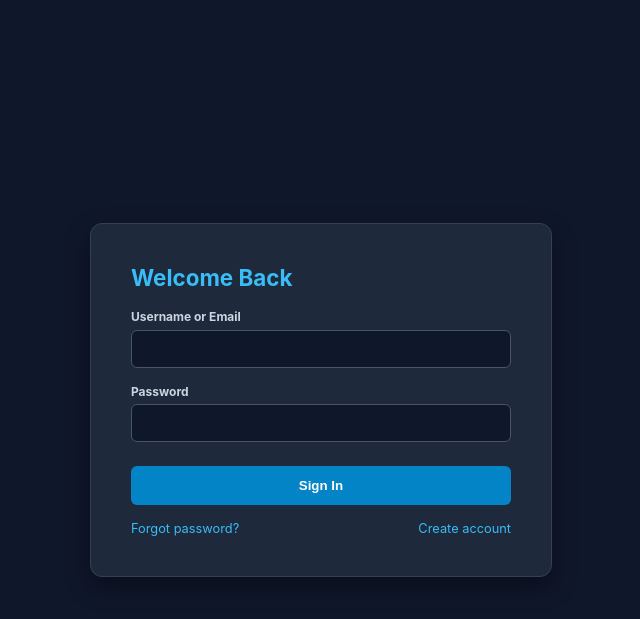
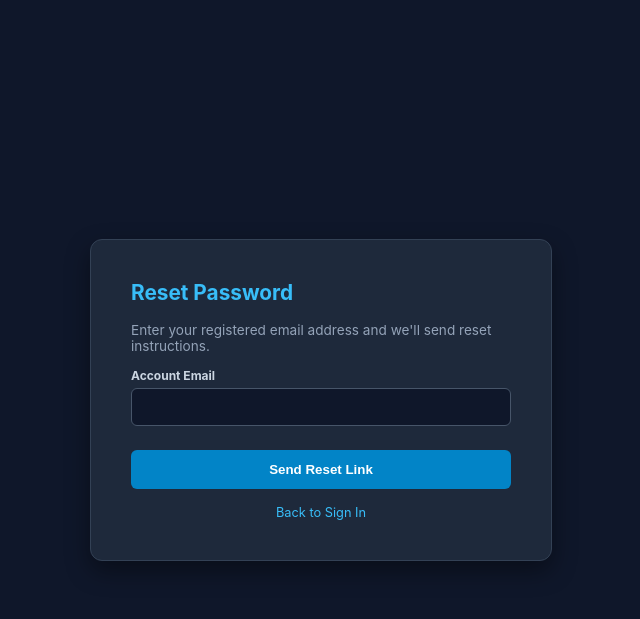
Before and after one commit to dynamixAI/priority-planner-app, a Flask app: page /forgot-password in a window 1280 px wide. Shown: the top 619 px of the page, without its empty margins (319-959 px from the left). Run offline with Flask 3, Linux system fonts and the light colour scheme.

Commit message:
Update forgot password page layout and content

```diff
--- a/templates/forgot_password.html
+++ b/templates/forgot_password.html
@@ -2,41 +2,32 @@
 <html lang="en">
 <head>
   <meta charset="UTF-8">
-  <title>Login | Priority Planner</title>
+  <title>Forgot Password | Priority Planner</title>
   <style>
     body { font-family: -apple-system, BlinkMacSystemFont, "Segoe UI", Roboto, sans-serif; background: #0f172a; color: #f8fafc; margin: 0; display: flex; align-items: center; justify-content: center; height: 100vh; }
     .card { background: #1e293b; padding: 2.5rem; border-radius: 12px; width: 380px; box-shadow: 0 10px 25px rgba(0,0,0,0.4); border: 1px solid #334155; }
-    h2 { margin-top: 0; font-size: 1.4rem; color: #38bdf8; }
+    h2 { margin-top: 0; font-size: 1.3rem; color: #38bdf8; }
+    p { font-size: 0.85rem; color: #94a3b8; }
     .form-group { margin-bottom: 1rem; }
     label { display: block; font-size: 0.75rem; font-weight: bold; margin-bottom: 0.35rem; color: #cbd5e1; }
     input { width: 100%; box-sizing: border-box; padding: 0.65rem; border-radius: 6px; border: 1px solid #475569; background: #0f172a; color: #fff; }
     .btn { width: 100%; padding: 0.75rem; border-radius: 6px; background: #0284c7; color: #fff; font-weight: bold; border: none; cursor: pointer; margin-top: 0.5rem; }
-    .flashes { color: #f87171; font-size: 0.8rem; margin-bottom: 1rem; }
-    .links { display: flex; justify-content: space-between; margin-top: 1rem; font-size: 0.8rem; }
+    .links { text-align: center; margin-top: 1rem; font-size: 0.8rem; }
     .links a { color: #38bdf8; text-decoration: none; }
   </style>
 </head>
 <body>
   <div class="card">
-    <h2>Welcome Back</h2>
-    {% with messages = get_flashed_messages() %}
-      {% if messages %}<div class="flashes">{{ messages[0] }}</div>{% endif %}
-    {% endwith %}
+    <h2>Reset Password</h2>
+    <p>Enter your registered email address and we'll send reset instructions.</p>
     <form method="POST">
       <div class="form-group">
-        <label>Username or Email</label>
-        <input type="text" name="username" required>
+        <label>Account Email</label>
+        <input type="email" name="email" required>
       </div>
-      <div class="form-group">
-        <label>Password</label>
-        <input type="password" name="password" required>
-      </div>
-      <button type="submit" class="btn">Sign In</button>
+      <button type="submit" class="btn">Send Reset Link</button>
     </form>
-    <div class="links">
-      <a href="/forgot-password">Forgot password?</a>
-      <a href="/register">Create account</a>
-    </div>
+    <div class="links"><a href="/login">Back to Sign In</a></div>
   </div>
 </body>
 </html>
```
